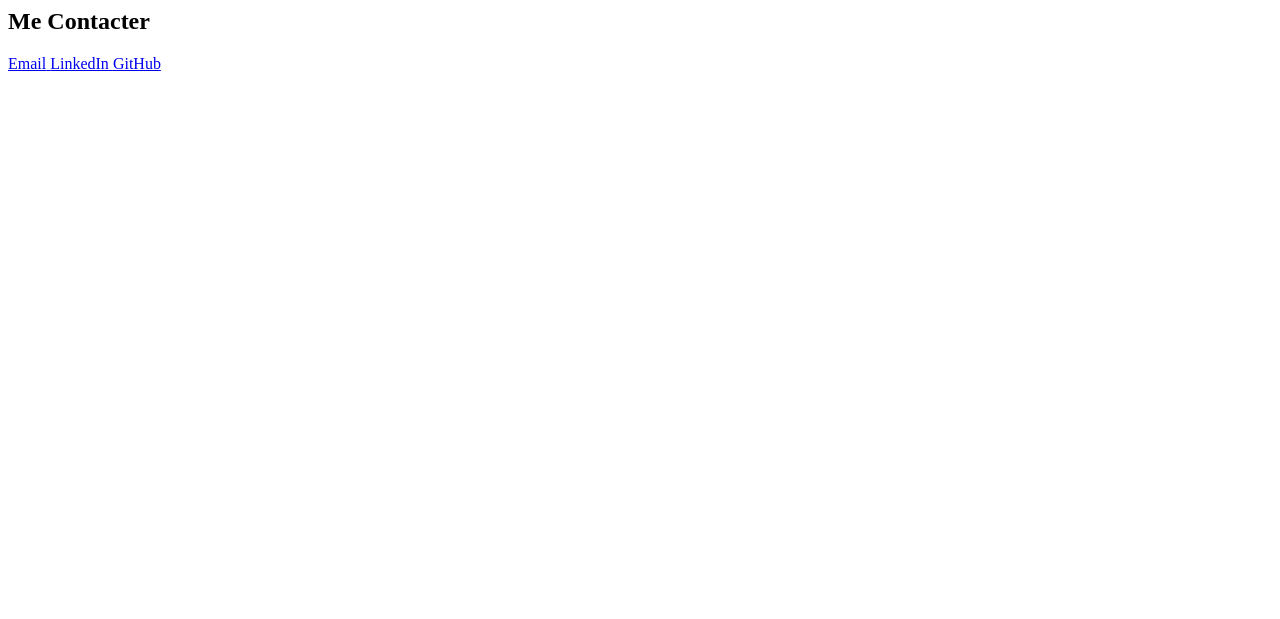
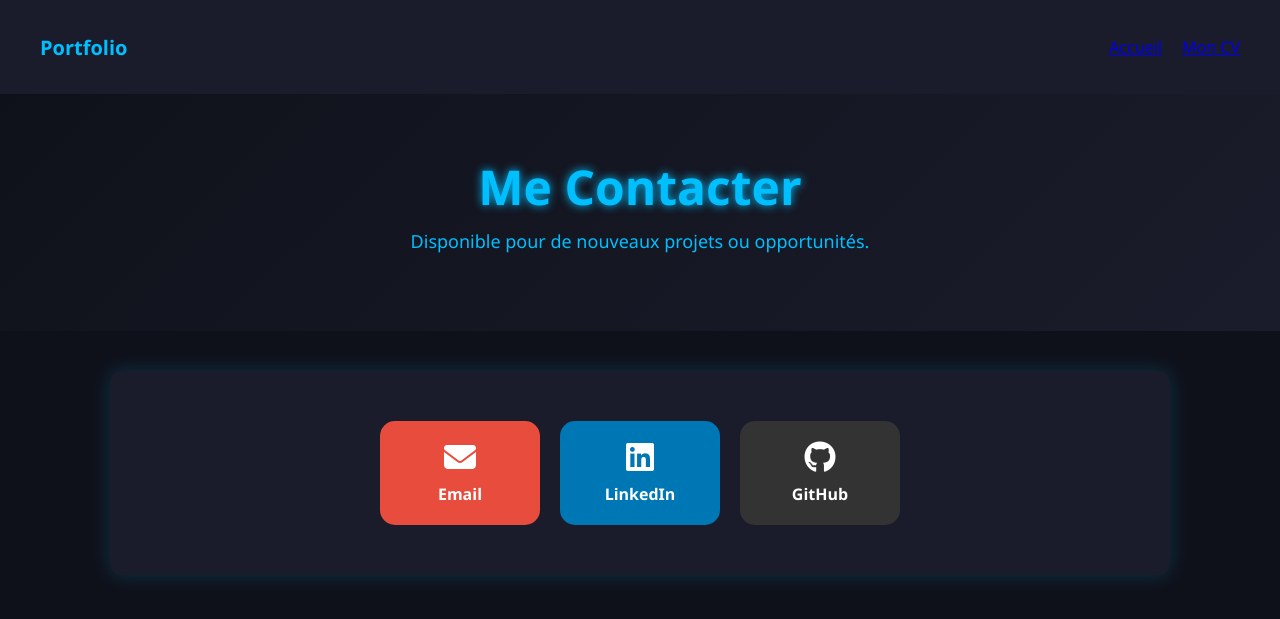
Before and after one commit to Akkkanne/Portfolio, a plain HTML site: page contact.html in a window 1280 px wide. Drawn offline with Linux system fonts and the light colour scheme.

Commit message:
Revamp contact page structure and content

```diff
--- a/contact.html
+++ b/contact.html
@@ -1,22 +1,49 @@
-<section id="contact">
-  <h2>Me Contacter</h2>
+<!DOCTYPE html>
+<html lang="fr">
+<head>
+    <meta charset="UTF-8">
+    <meta name="viewport" content="width=device-width, initial-scale=1.0">
+    <title>Contact - Portfolio</title>
+
+    <link rel="stylesheet" href="style.css">
+
+    <link rel="stylesheet" href="https://cdnjs.cloudflare.com/ajax/libs/font-awesome/6.4.2/css/all.min.css">
+</head>
+<body>
+
+    <nav class="navbar">
+        <div class="logo">Portfolio</div>
+        <ul class="nav-links">
+            <li><a href="index.html">Accueil</a></li>
+            <li><a href="cv.html">Mon CV</a></li>
+        </ul>
+    </nav>
+
+    <div class="hero small-hero">
+        <h1>Me Contacter</h1>
+        <p>Disponible pour de nouveaux projets ou opportunités.</p>
+    </div>
+
+    <section class="section">
         <div class="contact-container">
-    <!-- Email -->
-    <a href="mailto:ton.nom@email.com" class="contact-card mail">
-      <i class="fas fa-envelope"></i>
-      <span>Email</span>
+
+            <a href="mailto:TON_EMAIL@gmail.com" class="contact-card mail">
+                <i class="fas fa-envelope fa-2x"></i>
+                <span style="margin-top:10px; font-weight:bold;">Email</span>
             </a>
 
-    <!-- LinkedIn -->
-    <a href="https://linkedin.com/in/ton-profil" target="_blank" class="contact-card linkedin">
-      <i class="fab fa-linkedin"></i>
-      <span>LinkedIn</span>
+            <a href="https://linkedin.com/in/TON_PROFIL" target="_blank" class="contact-card linkedin">
+                <i class="fab fa-linkedin fa-2x"></i>
+                <span style="margin-top:10px; font-weight:bold;">LinkedIn</span>
             </a>
 
-    <!-- GitHub -->
             <a href="https://github.com/ton-pseudo" target="_blank" class="contact-card github">
-      <i class="fab fa-github"></i>
-      <span>GitHub</span>
+                <i class="fab fa-github fa-2x"></i>
+                <span style="margin-top:10px; font-weight:bold;">GitHub</span>
             </a>
+
         </div>
     </section>
+
+</body>
+</html>
```
Lines whose indentation alone changed are shown as unchanged.
